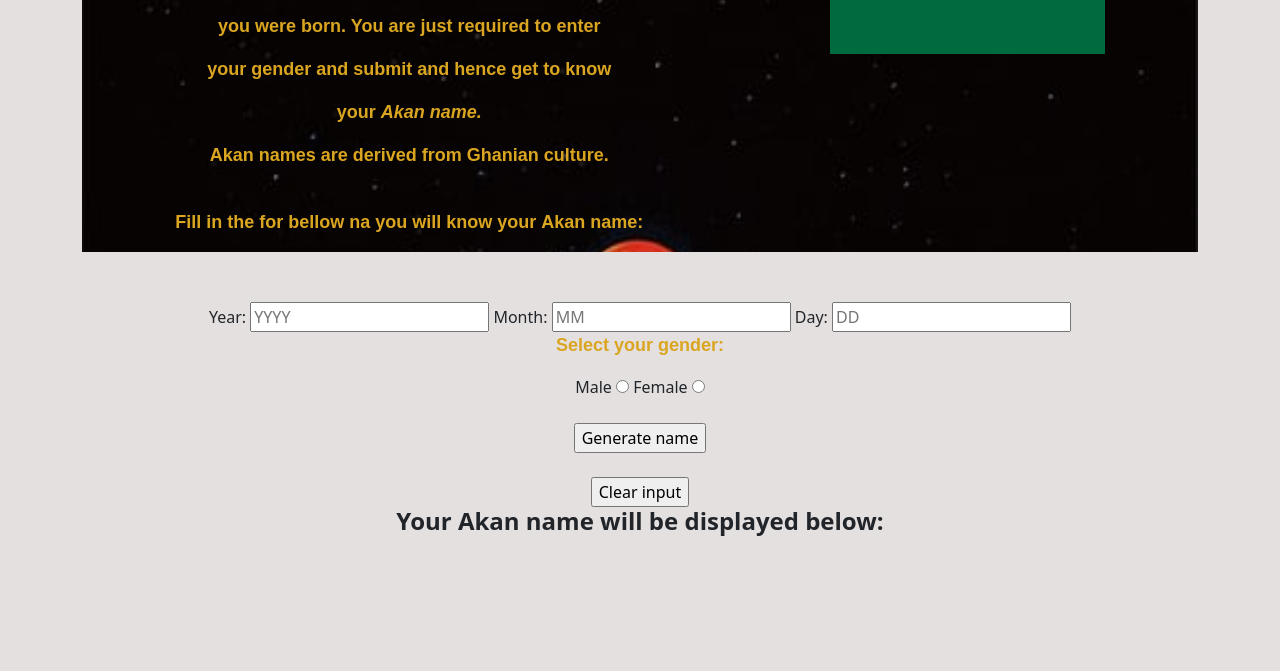
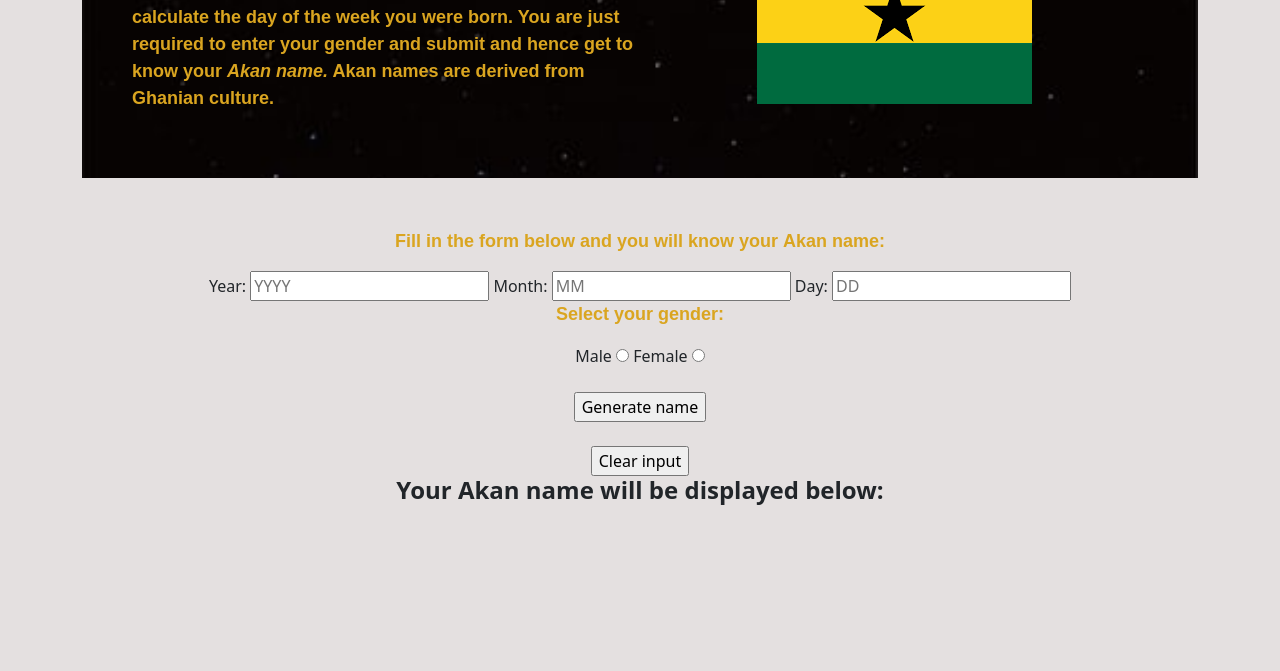
Before and after one commit to Ammoh-Moringa/Akan-name-calculator, a plain HTML site: page index.html in a window 1280 px wide. Shown: the part 129-800 px from the top of the page. Drawn offline with Linux system fonts and the light colour scheme.

Commit message:
Add styling to akan and division

```diff
--- a/CSS/styles.css
+++ b/CSS/styles.css
@@ -9,7 +9,16 @@ body {
   background-size: cover;
   margin-bottom: 50px;
   display: flex;
-  justify-content:space-around;
+  justify-content: space-around;
+  padding: 50px;
+}
+
+#text {
+  text-align: left;
+  flex: 1;
+}
+#img{
+flex: 1;
 }
 
 p {
--- a/index.html
+++ b/index.html
@@ -15,19 +15,20 @@
       <div id="akan">
         <div id="text">
           <h1>Akan Name</h1>
-          <p>How are you?Here is a web application that</p>
-          <p>is designed to calculate the day of the week</p>
-          <p>you were born. You are just required to enter</p>
-          <p>your gender and submit and hence get to know</p>
-          <p>your <em>Akan name.</em></p>
-          <p>Akan names are derived from Ghanian culture.</p></br>
-          <p>Fill in the for bellow na you will know your <strong>Akan</strong> name:</p>
+          <p>How are you?Here is a web application that
+            is designed to calculate the day of the week
+            you were born. You are just required to enter
+            your gender and submit and hence get to know
+            your <em>Akan name.</em>
+            Akan names are derived from Ghanian culture.</p>
+
         </div>
         <div id="img">
           <img src="./image/flag.png" alt="">
         </div>
       </div>
       <form class="myform" onsubmit="return getAkanName()">
+        <p>Fill in the form below and you will know your <strong>Akan</strong> name:</p>
         <label for="year-of-birth">
           Year:
           <input id="year-input" type="number" name="year-of-birth" placeholder="YYYY" value="" required>
```
